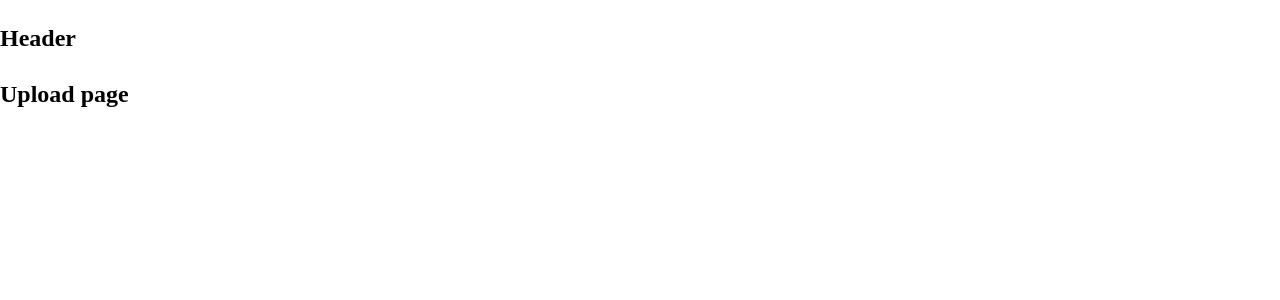
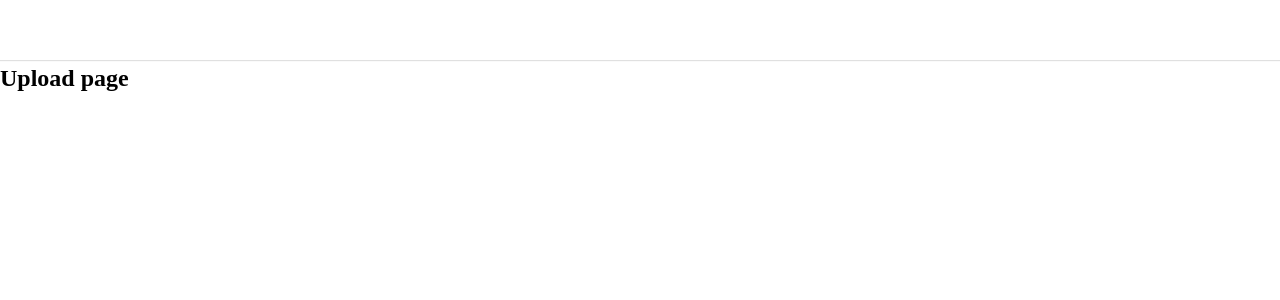
Before and after one commit to lehuyhoang0000/tiktok-ui, a React (Create React App) app: page /upload in a window 1280 px wide. Shown: the top 300 px of the page. Built offline with nearby package versions, Linux system fonts and the light colour scheme.

Commit message:
frame the layout

```diff
--- a/package.json
+++ b/package.json
@@ -6,6 +6,7 @@
     "@testing-library/jest-dom": "^5.16.5",
     "@testing-library/react": "^13.4.0",
     "@testing-library/user-event": "^13.5.0",
+    "classnames": "^2.3.2",
     "normalize-css": "^2.3.1",
     "react": "^18.2.0",
     "react-dom": "^18.2.0",
--- a/src/component/GlobalStyle/GlobalStyle.scss
+++ b/src/component/GlobalStyle/GlobalStyle.scss
@@ -2,8 +2,14 @@
 
 :root {
     --primary: #fe2c55;
+    // default layout
+
+    --default-layout-header-height: 60px;
+    --default-layout-width: 1150px;
 }
 * {
+    margin: 0;
+    padding: 0;
     box-sizing: border-box;
 }
 
--- /dev/null
+++ b/src/component/Layout/DefaultLayout/DefaultLayout.module.scss
@@ -0,0 +1,14 @@
+.warpper {
+    display: flex;
+    flex-direction: column;
+    align-items: center;
+}
+.container {
+    width: var(--default-layout-width);
+    display: flex;
+}
+
+.content{
+    flex: 1;
+
+}
--- /dev/null
+++ b/src/component/Layout/DefaultLayout/Sidebar/Sidebar.module.scss
@@ -0,0 +1,3 @@
+.warpper{
+    width: 356px;
+}
--- a/src/component/Layout/DefaultLayout/Sidebar/index.js
+++ b/src/component/Layout/DefaultLayout/Sidebar/index.js
@@ -1,5 +1,12 @@
+import styles from './Sidebar.module.scss'
+import classNames from 'classnames/bind';
+
+const cx = classNames.bind(styles)
+
 function Sidebar() {
-    return <h2>Sidebar</h2>;
+    return <aside className={cx('warpper')}>
+        <h2>SideBar</h2>
+    </aside>
 }
 
 export default Sidebar;
--- a/src/component/Layout/DefaultLayout/index.js
+++ b/src/component/Layout/DefaultLayout/index.js
@@ -1,13 +1,17 @@
+import classNames from "classnames/bind";
+import styles from './DefaultLayout.module.scss'
 import Header from "~/component/Layout/components/Header";
 import Sidebar from "./Sidebar";
 
+const cx = classNames.bind(styles)
+
 function DefalutLayout({ children }) {
     return (
-        <div>
+        <div className={cx('warpper')}>
             <Header />
-            <div className="container">
+            <div className={cx('container')}>
                 <Sidebar />
-                <div className="content">
+                <div className={cx('content')}>
                     {children}
                 </div>
             </div>
--- a/src/component/Layout/HeaderOnly/index.js
+++ b/src/component/Layout/HeaderOnly/index.js
@@ -1,6 +1,6 @@
 import Header from "~/component/Layout/components/Header";
 
-function DefalutLayout({ children }) {
+function HeaderOnly({ children }) {
     return (
         <div>
             <Header />
@@ -14,4 +14,4 @@
     );
 }
 
-export default DefalutLayout;
+export default HeaderOnly;
--- /dev/null
+++ b/src/component/Layout/components/Header/Header.module.scss
@@ -0,0 +1,12 @@
+.wrapper {
+    width: 100%;
+    height: var(--default-layout-header-height, 60px);
+    box-shadow: 0px 1px 1px rgb(0 0 0 /12%);
+    display: flex;
+    justify-content: center;
+}
+
+.inner {
+    height: 100%;
+    width: var(--default-layout-width);
+}
--- a/src/component/Layout/components/Header/index.js
+++ b/src/component/Layout/components/Header/index.js
@@ -1,5 +1,12 @@
+import classNames from 'classnames/bind';
+import styles from './Header.module.scss'
+
+const cx = classNames.bind(styles)
+
 function Header() {
-    return <h2>Header</h2>;
+    return <header className={cx('wrapper')}>
+        <div className={cx('inner')}></div>
+    </header>
 }
 
 export default Header;
```
Also changed, not shown: 1 other file (tests, documents, lock files or other folders).
